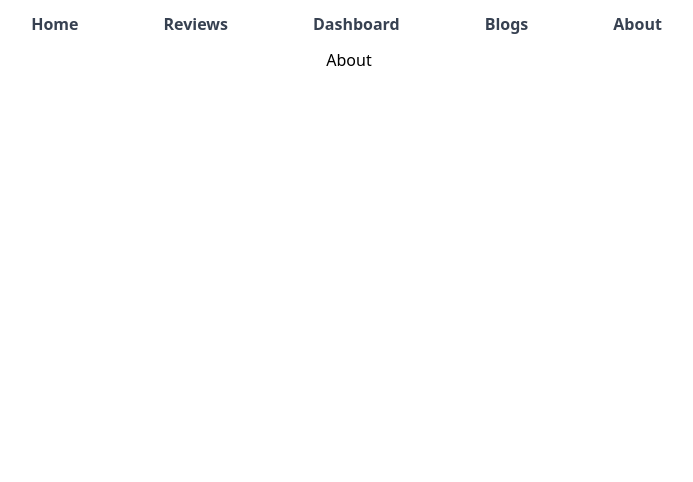
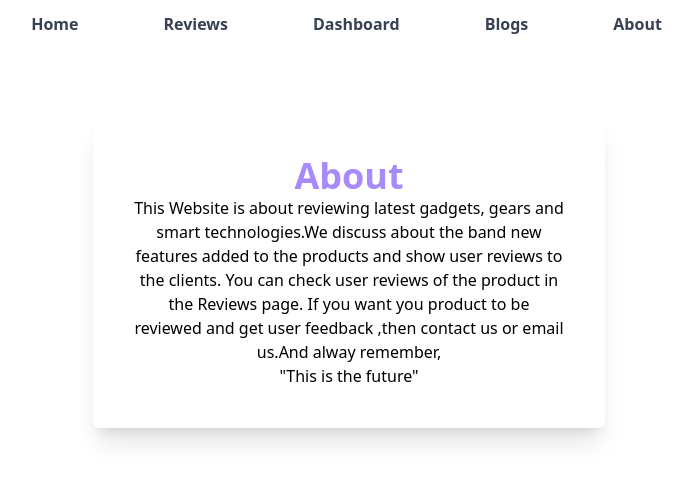
Before and after one commit to sazzad22/product-analysis-website, a React (Create React App) app: page /about in a window 1280 px wide. Shown: the top 482 px of the page, without its empty margins (291-984 px from the left). Built offline with nearby package versions, Linux system fonts and the light colour scheme.

Commit message:
About page added

```diff
--- a/src/components/About/About.js
+++ b/src/components/About/About.js
@@ -2,8 +2,11 @@ import React from 'react';
 
 const About = () => {
     return (
-        <div>
-            <h1>About</h1>
+        <div className='m-20 p-10 rounded-md shadow-xl w-2/5 mx-auto'>
+            <h1 className='text-violet-400 font-semibold text-4xl'>About</h1>
+            <p>This Website is about reviewing latest gadgets, gears and smart technologies.We discuss about the band new features added to the products and show user reviews to the clients. You can check user reviews of the product in the Reviews page. If you want you product to be reviewed and get user feedback ,then contact us or email us.And alway remember,
+                <br></br>
+                "This is the future"</p>
         </div>
     );
 };
--- a/src/components/Blogs/Blogs.js
+++ b/src/components/Blogs/Blogs.js
@@ -5,10 +5,11 @@ const Blogs = () => {
         <div>
             <div className='m-10 p-10 rounded-md shadow-md'>
                 <h1>Q1: What is context api</h1>
-                <p></p>
+                <p>Context api is a way to send props from components to components without using props drilling. We can send variables ,functions as well as values to any components. People use context api for state managements.The content one wants to share to other components context should be declare in that parent component. Context are also used in changing to dark theme ,light theme changing , showing the website in different languages.</p>
             </div>
             <div className='m-10 p-10 rounded-md shadow-md'>
                 <h1>Q2:What is Semantic tag</h1>
+                <p>Semantag are html tags with meaning or to be recognized easily.Other developer and search engines can crawl the website and collect data easily through semantic tags. Sematics tags organises the content of the website.A user can easily navigate .We </p>
             </div>
             <div className='m-10 p-10 rounded-md shadow-md'>
                 <h1>Q3:Difference betweenInline Block and Inline Block Elements</h1>
```
